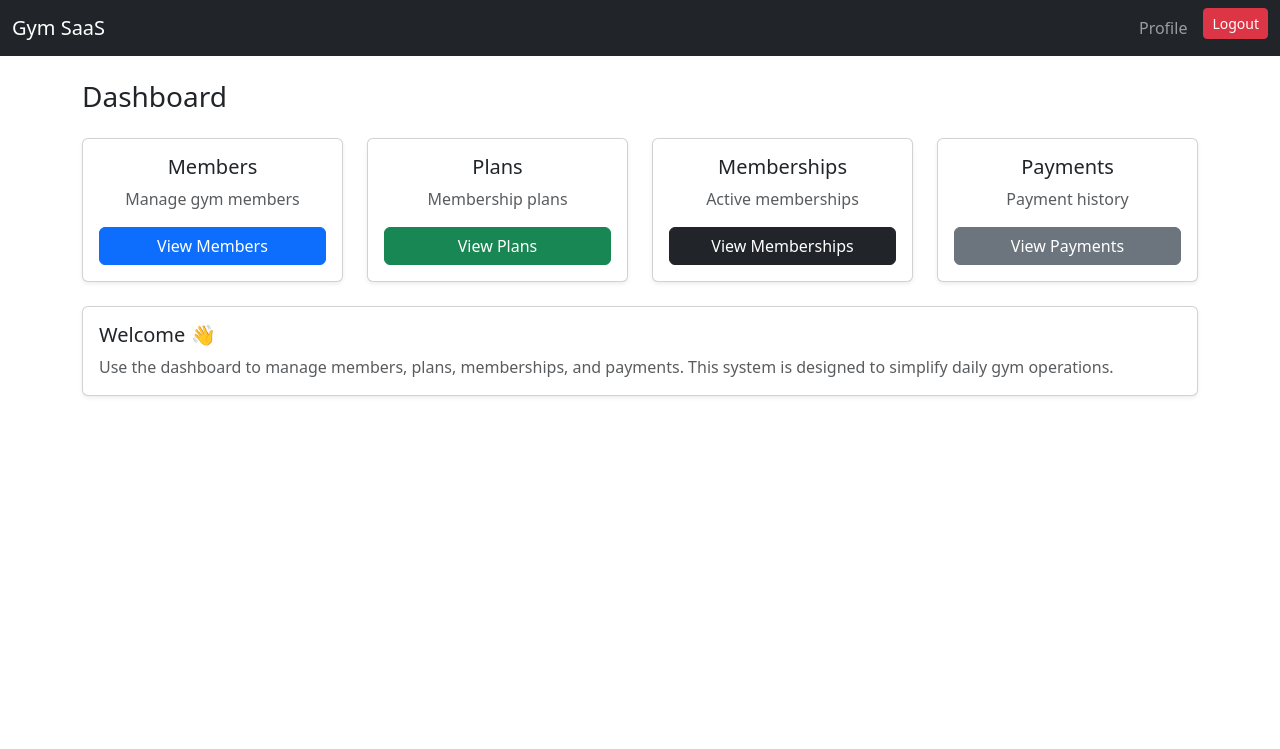
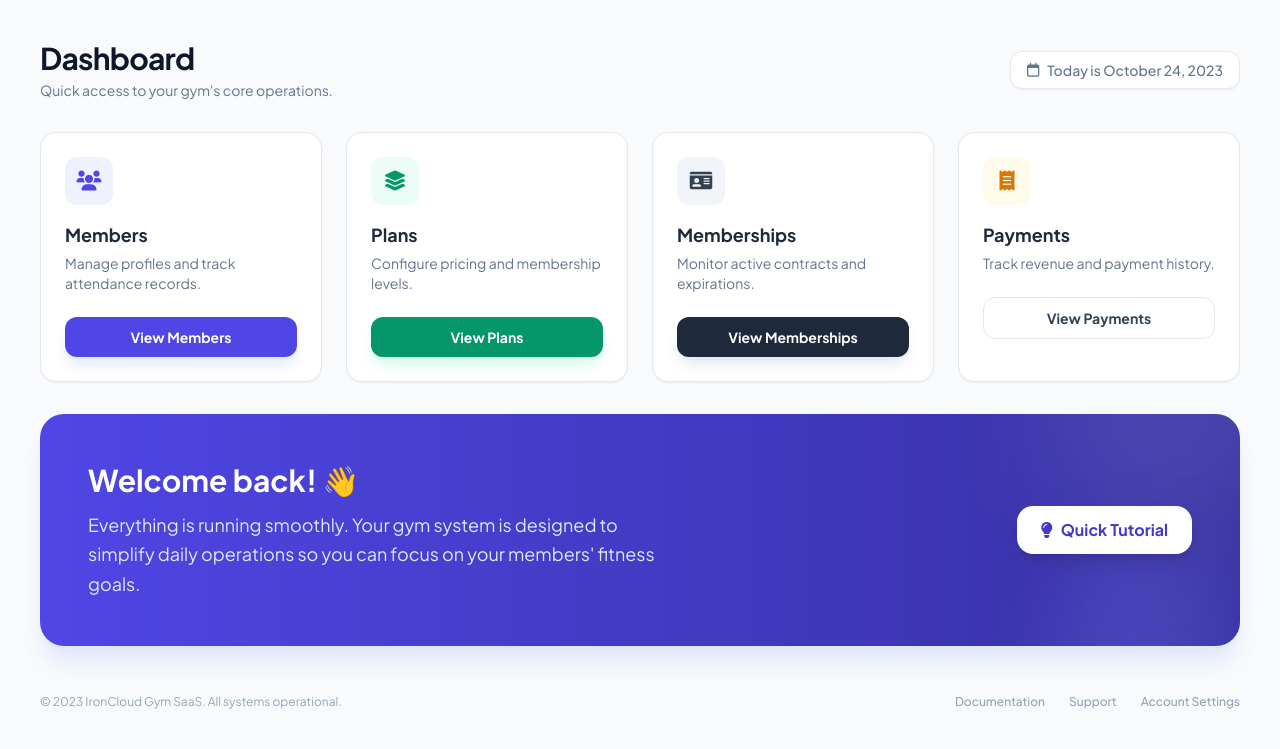
Before and after one commit to AdityaRaghav22/GYM-SAAS, a Flask app: template gym_saas/app/templates/dashboard/home.html in a window 1280 px wide. Shown: the top 749 px of the page. Run offline with Flask 3, Linux system fonts and the light colour scheme; the template is opened without the code that fills it, so the values that code supplies are empty; some libraries are stand-ins or nearby versions.

Commit message:
routing init changed

```diff
--- a/gym_saas/app/routes/__init__.py
+++ b/gym_saas/app/routes/__init__.py
@@ -1,5 +1,5 @@
 from flask import Blueprint
-from . import gym_auth, member, plans, membership, payment, dashboard, publix
+from . import gym_auth, member, plans, membership, payment, dashboard
 
 api_v1 = Blueprint("api_v1", __name__, url_prefix="")
 
--- a/gym_saas/app/templates/dashboard/home.html
+++ b/gym_saas/app/templates/dashboard/home.html
@@ -1,73 +1,138 @@
-{% extends "base.html" %}
+<!DOCTYPE html>
+<html lang="en">
 
-{% block title %}Dashboard | Gym SaaS{% endblock %}
+<head>
+  <meta charset="UTF-8">
+  <meta name="viewport" content="width=device-width, initial-scale=1.0">
+  <title>Dashboard | IronCloud</title>
+  <script src="https://cdn.tailwindcss.com"></script>
+  <link href="https://cdnjs.cloudflare.com/ajax/libs/font-awesome/6.0.0/css/all.min.css" rel="stylesheet">
+  <style>
+    @import url('https://fonts.googleapis.com/css2?family=Plus+Jakarta+Sans:wght@400;500;600;700&display=swap');
 
-{% block content %}
+    body {
+      font-family: 'Plus Jakarta Sans', sans-serif;
+      background-color: #f8fafc;
+    }
+  </style>
+</head>
 
-<h3 class="mb-4">Dashboard</h3>
+<body class="p-6 md:p-10">
 
-<!-- Quick Actions -->
-<div class="row mb-4">
+  <div class="max-w-7xl mx-auto">
+    <!-- Header -->
+    <div class="flex flex-col md:flex-row md:items-center justify-between gap-4 mb-8">
+      <div>
+        <h1 class="text-3xl font-extrabold text-slate-900 tracking-tight">Dashboard</h1>
+        <p class="text-slate-500 text-sm mt-1">Quick access to your gym's core operations.</p>
+      </div>
+      <div
+        class="flex items-center gap-2 text-sm font-medium text-slate-500 bg-white px-4 py-2 rounded-xl border border-slate-200 shadow-sm">
+        <i class="far fa-calendar"></i>
+        <span>Today is October 24, 2023</span>
+      </div>
+    </div>
 
-  <div class="col-md-3">
-    <div class="card shadow-sm text-center">
-      <div class="card-body">
-        <h5>Members</h5>
-        <p class="text-muted">Manage gym members</p>
-        <a href="{{ url_for('api_v1.member.list_member') }}" class="btn btn-primary w-100">
+    <!-- Quick Actions Grid -->
+    <div class="grid grid-cols-1 sm:grid-cols-2 lg:grid-cols-4 gap-6 mb-8">
+
+      <!-- Members Card -->
+      <div class="group bg-white p-6 rounded-2xl border border-slate-200 shadow-sm hover:shadow-md transition-all">
+        <div
+          class="w-12 h-12 bg-indigo-50 text-indigo-600 rounded-xl flex items-center justify-center mb-4 group-hover:bg-indigo-600 group-hover:text-white transition-colors">
+          <i class="fas fa-users text-xl"></i>
+        </div>
+        <h5 class="text-lg font-bold text-slate-800 mb-1">Members</h5>
+        <p class="text-slate-500 text-sm mb-6">Manage profiles and track attendance records.</p>
+        <a href="#"
+          class="inline-flex items-center justify-center w-full py-2.5 bg-indigo-600 text-white rounded-xl text-sm font-bold hover:bg-indigo-700 transition-colors shadow-lg shadow-indigo-100">
           View Members
         </a>
+      </div>
+
+      <!-- Plans Card -->
+      <div class="group bg-white p-6 rounded-2xl border border-slate-200 shadow-sm hover:shadow-md transition-all">
+        <div
+          class="w-12 h-12 bg-emerald-50 text-emerald-600 rounded-xl flex items-center justify-center mb-4 group-hover:bg-emerald-600 group-hover:text-white transition-colors">
+          <i class="fas fa-layer-group text-xl"></i>
+        </div>
+        <h5 class="text-lg font-bold text-slate-800 mb-1">Plans</h5>
+        <p class="text-slate-500 text-sm mb-6">Configure pricing and membership levels.</p>
+        <a href="#"
+          class="inline-flex items-center justify-center w-full py-2.5 bg-emerald-600 text-white rounded-xl text-sm font-bold hover:bg-emerald-700 transition-colors shadow-lg shadow-emerald-100">
+          View Plans
+        </a>
+      </div>
+
+      <!-- Memberships Card -->
+      <div class="group bg-white p-6 rounded-2xl border border-slate-200 shadow-sm hover:shadow-md transition-all">
+        <div
+          class="w-12 h-12 bg-slate-100 text-slate-700 rounded-xl flex items-center justify-center mb-4 group-hover:bg-slate-800 group-hover:text-white transition-colors">
+          <i class="fas fa-id-card text-xl"></i>
+        </div>
+        <h5 class="text-lg font-bold text-slate-800 mb-1">Memberships</h5>
+        <p class="text-slate-500 text-sm mb-6">Monitor active contracts and expirations.</p>
+        <a href="#"
+          class="inline-flex items-center justify-center w-full py-2.5 bg-slate-800 text-white rounded-xl text-sm font-bold hover:bg-slate-900 transition-colors shadow-lg shadow-slate-200">
+          View Memberships
+        </a>
+      </div>
+
+      <!-- Payments Card -->
+      <div class="group bg-white p-6 rounded-2xl border border-slate-200 shadow-sm hover:shadow-md transition-all">
+        <div
+          class="w-12 h-12 bg-amber-50 text-amber-600 rounded-xl flex items-center justify-center mb-4 group-hover:bg-amber-500 group-hover:text-white transition-colors">
+          <i class="fas fa-receipt text-xl"></i>
+        </div>
+        <h5 class="text-lg font-bold text-slate-800 mb-1">Payments</h5>
+        <p class="text-slate-500 text-sm mb-6">Track revenue and payment history.</p>
+        <a href="#"
+          class="inline-flex items-center justify-center w-full py-2.5 bg-white border border-slate-200 text-slate-700 rounded-xl text-sm font-bold hover:bg-slate-50 transition-colors">
+          View Payments
+        </a>
+      </div>
+
+    </div>
+
+    <!-- Welcome Banner Section -->
+    <div
+      class="relative bg-gradient-to-r from-indigo-600 to-indigo-800 rounded-3xl p-8 md:p-12 text-white overflow-hidden shadow-xl shadow-indigo-100">
+      <!-- Decorative SVG circles -->
+      <div class="absolute top-0 right-0 -translate-y-1/2 translate-x-1/4 w-64 h-64 bg-white/10 rounded-full blur-3xl">
+      </div>
+      <div class="absolute bottom-0 right-0 translate-y-1/2 w-48 h-48 bg-indigo-400/20 rounded-full blur-2xl"></div>
+
+      <div class="relative z-10 flex flex-col md:flex-row md:items-center justify-between gap-8">
+        <div class="max-w-xl">
+          <h2 class="text-3xl font-bold mb-3 flex items-center gap-3">
+            Welcome back! 👋
+          </h2>
+          <p class="text-indigo-100 leading-relaxed text-lg">
+            Everything is running smoothly. Your gym system is designed to simplify daily operations so you can focus on
+            your members' fitness goals.
+          </p>
+        </div>
+        <div class="flex-shrink-0">
+          <button
+            class="bg-white text-indigo-700 px-6 py-3 rounded-2xl font-bold hover:bg-indigo-50 transition-all shadow-lg flex items-center gap-2">
+            <i class="fas fa-lightbulb"></i>
+            Quick Tutorial
+          </button>
+        </div>
+      </div>
+    </div>
+
+    <!-- Footer / System Status -->
+    <div class="mt-12 flex flex-col md:flex-row justify-between items-center text-xs text-slate-400 gap-4">
+      <p>© 2023 IronCloud Gym SaaS. All systems operational.</p>
+      <div class="flex items-center gap-6 font-medium">
+        <a href="#" class="hover:text-slate-600">Documentation</a>
+        <a href="#" class="hover:text-slate-600">Support</a>
+        <a href="#" class="hover:text-slate-600">Account Settings</a>
       </div>
     </div>
   </div>
 
-  <div class="col-md-3">
-    <div class="card shadow-sm text-center">
-      <div class="card-body">
-        <h5>Plans</h5>
-        <p class="text-muted">Membership plans</p>
-        <a href="{{ url_for('api_v1.plan.list_plan') }}" class="btn btn-success w-100">
-          View Plans
-        </a>
-      </div>
-    </div>
-  </div>
+</body>
 
-  <div class="col-md-3">
-    <div class="card shadow-sm text-center">
-      <div class="card-body">
-        <h5>Memberships</h5>
-        <p class="text-muted">Active memberships</p>
-        <a href="{{ url_for('api_v1.membership.list_membership') }}" class="btn btn-dark w-100">
-          View Memberships
-        </a>
-      </div>
-    </div>
-  </div>
-
-  <div class="col-md-3">
-    <div class="card shadow-sm text-center">
-      <div class="card-body">
-        <h5>Payments</h5>
-        <p class="text-muted">Payment history</p>
-        <a href="{{ url_for('api_v1.payment.list_payment') }}" class="btn btn-secondary w-100">
-          View Payments
-        </a>
-      </div>
-    </div>
-  </div>
-
-</div>
-
-<!-- Welcome Card -->
-<div class="card shadow-sm">
-  <div class="card-body">
-    <h5>Welcome 👋</h5>
-    <p class="text-muted mb-0">
-      Use the dashboard to manage members, plans, memberships, and payments.
-      This system is designed to simplify daily gym operations.
-    </p>
-  </div>
-</div>
-
-{% endblock %}
+</html>
```
